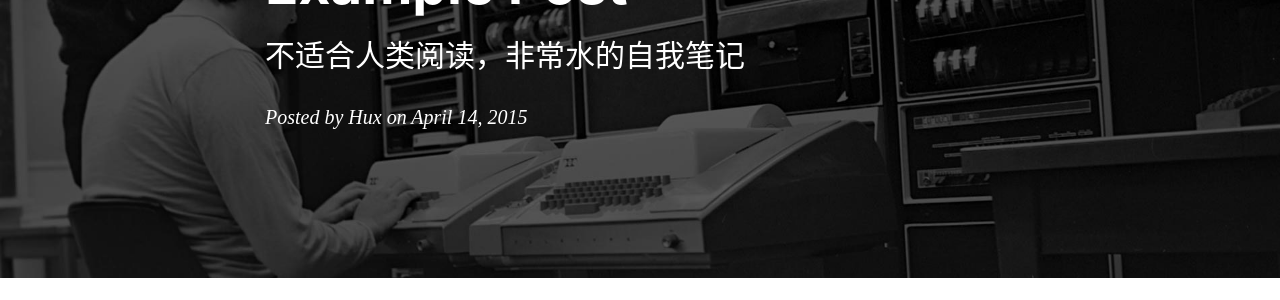
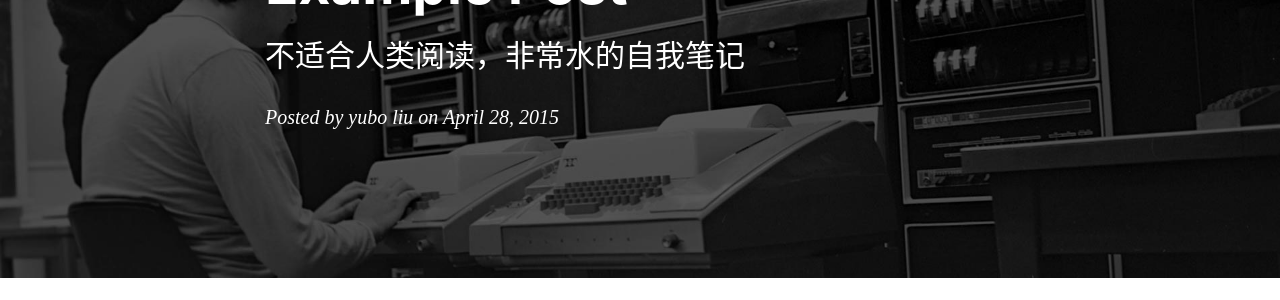
Before and after one commit to liuyubo2023/liuyubo2023.github.io, a Jekyll site: the page built from _posts/2015-04-14-unix-linux-note.markdown, in a window 1280 px wide. Shown: the part 245-545 px from the top of the page. Built offline with Jekyll 4.4.1, drawn with Linux system fonts in a browser that asks for light colours; nearby versions of some CDN libraries; comment, search, counter and statistics services are not loaded.

Commit message:
再试着修改

```diff
--- a/_posts/2015-04-14-unix-linux-note.markdown
+++ b/_posts/2015-04-14-unix-linux-note.markdown
@@ -2,8 +2,8 @@
 layout:     post
 title:      "Example Post"
 subtitle:   "不适合人类阅读，非常水的自我笔记"
-date:       2015-04-14
-author:     "Hux"
+date:       2015-04-28
+author:     "yubo liu"
 header-img: "img/post-bg-unix-linux.jpg"
 tags:
     - OS
```
